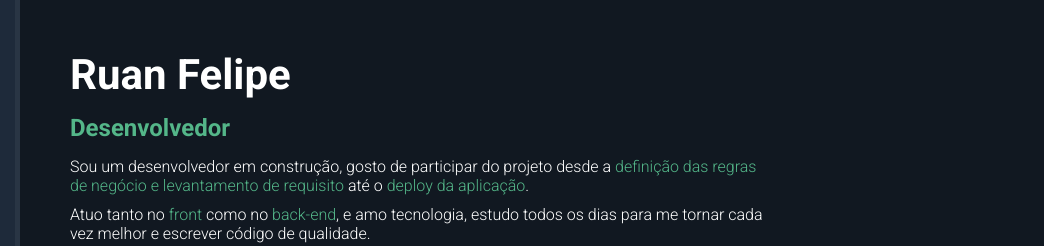
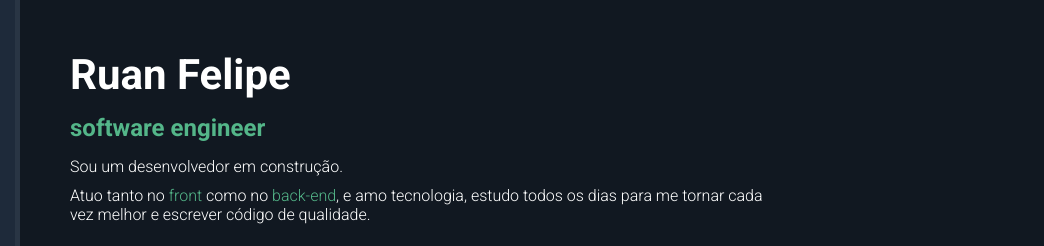
Before and after one commit to RuanSilva6721/RuanSilva6721.github.io, a plain HTML site: page index.html in a window 1280 px wide. Shown: the top 246 px of the page, 236-1280 px from the left. Drawn offline with nearby package versions, Linux system fonts and the light colour scheme.

Commit message:
atualizando meu site

```diff
--- a/index.html
+++ b/index.html
@@ -28,8 +28,8 @@
     </aside>
     <section id="about-container">
       <h1 id="name">Ruan Felipe </h1>
-      <p id="title"><span class="highlight">Desenvolvedor</span></p>
-      <p class="description">Sou um desenvolvedor em construção, gosto de participar do projeto desde a <span class="highlight">definição das regras de negócio e levantamento de requisito</span> até o <span class="highlight">deploy da aplicação</span>.</p>
+      <p id="title"><span class="highlight">software engineer</span></p>
+      <p class="description">Sou um desenvolvedor em construção.
       <p class="description">Atuo tanto no <span class="highlight">front</span> como no <span class="highlight">back-end</span>, e amo tecnologia, estudo todos os dias para me tornar cada vez melhor e escrever código de qualidade.</p>
       <a href="#" id="btn-projects"><ion-icon name="share-social-outline"></ion-icon> <span>Ver Projetos</span></a>
       <h2 id="skills-section-title">Minhas Skills</h2>
```
